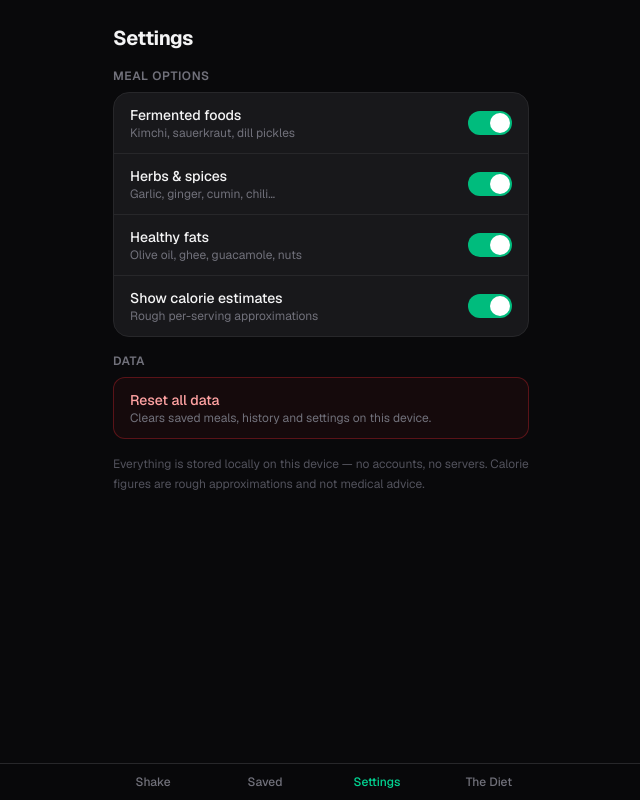
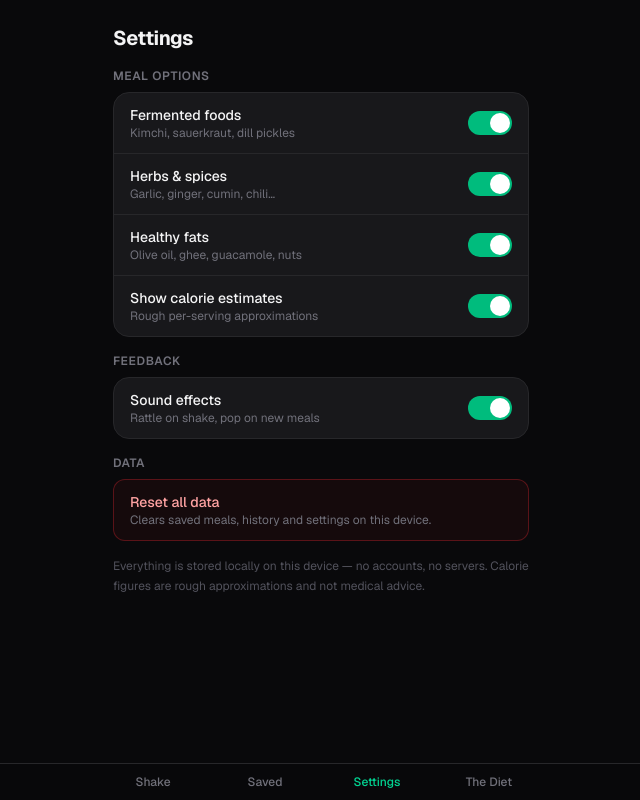
Before and after one commit to jimtaylor123/slow-carb-randomizer, a Next.js app: page /settings in a window 1280 px wide. Shown: the whole page, without its empty margins (319-959 px from the left). Built offline with nearby package versions, Linux system fonts and the light colour scheme.

Commit message:
settings: add Feedback section with sound toggle

```diff
--- a/src/app/settings/page.tsx
+++ b/src/app/settings/page.tsx
@@ -8,6 +8,16 @@ import { useHydrated } from "@/hooks/useHydrated";
 import BottomNav from "@/components/BottomNav";
 
 type ToggleKey = keyof MealOptions;
+
+interface HydratedSettings {
+  settings: MealOptions;
+  sound: boolean;
+}
+
+const DEFAULT_HYDRATED: HydratedSettings = {
+  settings: DEFAULT_MEAL_OPTIONS,
+  sound: true,
+};
 
 const TOGGLES: { key: ToggleKey; label: string; hint: string }[] = [
   {
@@ -32,18 +42,61 @@ const TOGGLES: { key: ToggleKey; label: string; hint: string }[] = [
   },
 ];
 
+function ToggleRow({
+  label,
+  hint,
+  checked,
+  onToggle,
+}: {
+  label: string;
+  hint: string;
+  checked: boolean;
+  onToggle: () => void;
+}) {
+  return (
+    <button
+      type="button"
+      onClick={onToggle}
+      aria-pressed={checked}
+      className="flex w-full items-center justify-between gap-3 px-4 py-3 text-left"
+    >
+      <span>
+        <span className="block text-sm font-medium text-zinc-100">{label}</span>
+        <span className="block text-xs text-zinc-500">{hint}</span>
+      </span>
+      <span
+        aria-hidden
+        className={`relative h-6 w-11 shrink-0 rounded-full transition-colors ${
+          checked ? "bg-emerald-500" : "bg-zinc-700"
+        }`}
+      >
+        <span
+          className={`absolute top-0.5 h-5 w-5 rounded-full bg-white transition-all ${
+            checked ? "left-[22px]" : "left-0.5"
+          }`}
+        />
+      </span>
+    </button>
+  );
+}
+
 export default function Settings() {
-  const [hydratedSettings, mounted] = useHydrated(
-    () => storage.loadSettings(),
-    DEFAULT_MEAL_OPTIONS,
+  const [hydrated, mounted] = useHydrated(
+    () => ({ settings: storage.loadSettings(), sound: storage.loadSoundEnabled() }),
+    DEFAULT_HYDRATED,
   );
   const [settings, setSettings] = useState<MealOptions | null>(null);
+  const [soundEnabled, setSoundEnabled] = useState<boolean | null>(null);
 
   if (mounted && settings === null) {
-    setSettings(hydratedSettings);
+    setSettings(hydrated.settings);
+  }
+  if (mounted && soundEnabled === null) {
+    setSoundEnabled(hydrated.sound);
   }
 
   const current = settings ?? DEFAULT_MEAL_OPTIONS;
+  const soundOn = soundEnabled ?? true;
 
   const update = (key: ToggleKey) => {
     setSettings((value) => {
@@ -54,9 +107,18 @@ export default function Settings() {
     });
   };
 
+  const toggleSound = () => {
+    setSoundEnabled((value) => {
+      const next = !(value ?? true);
+      storage.saveSoundEnabled(next);
+      return next;
+    });
+  };
+
   const resetData = () => {
     storage.clearAllData();
     setSettings(DEFAULT_MEAL_OPTIONS);
+    setSoundEnabled(true);
   };
 
   return (
@@ -73,34 +135,30 @@ export default function Settings() {
           ) : (
             <div className="divide-y divide-zinc-800 overflow-hidden rounded-2xl border border-zinc-800 bg-zinc-900">
               {TOGGLES.map((toggle) => (
-                <button
+                <ToggleRow
                   key={toggle.key}
-                  type="button"
-                  onClick={() => update(toggle.key)}
-                  className="flex w-full items-center justify-between gap-3 px-4 py-3 text-left"
-                >
-                  <span>
-                    <span className="block text-sm font-medium text-zinc-100">
-                      {toggle.label}
-                    </span>
-                    <span className="block text-xs text-zinc-500">{toggle.hint}</span>
-                  </span>
-                  <span
-                    aria-hidden
-                    className={`relative h-6 w-11 shrink-0 rounded-full transition-colors ${
-                      current[toggle.key] ? "bg-emerald-500" : "bg-zinc-700"
-                    }`}
-                  >
-                    <span
-                      className={`absolute top-0.5 h-5 w-5 rounded-full bg-white transition-all ${
-                        current[toggle.key] ? "left-[22px]" : "left-0.5"
-                      }`}
-                    />
-                  </span>
-                </button>
+                  label={toggle.label}
+                  hint={toggle.hint}
+                  checked={current[toggle.key]}
+                  onToggle={() => update(toggle.key)}
+                />
               ))}
             </div>
           )}
+        </section>
+
+        <section className="space-y-2">
+          <h2 className="text-xs font-semibold uppercase tracking-wider text-zinc-500">
+            Feedback
+          </h2>
+          <div className="divide-y divide-zinc-800 overflow-hidden rounded-2xl border border-zinc-800 bg-zinc-900">
+            <ToggleRow
+              label="Sound effects"
+              hint="Rattle on shake, pop on new meals"
+              checked={soundOn}
+              onToggle={toggleSound}
+            />
+          </div>
         </section>
 
         <section className="space-y-2">
```
